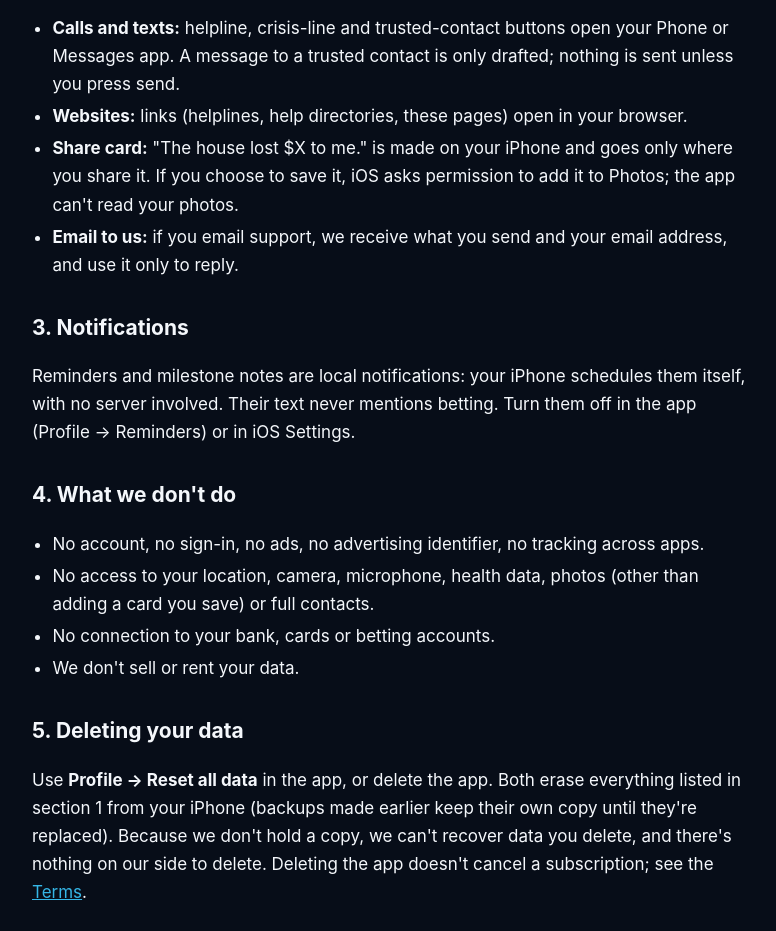
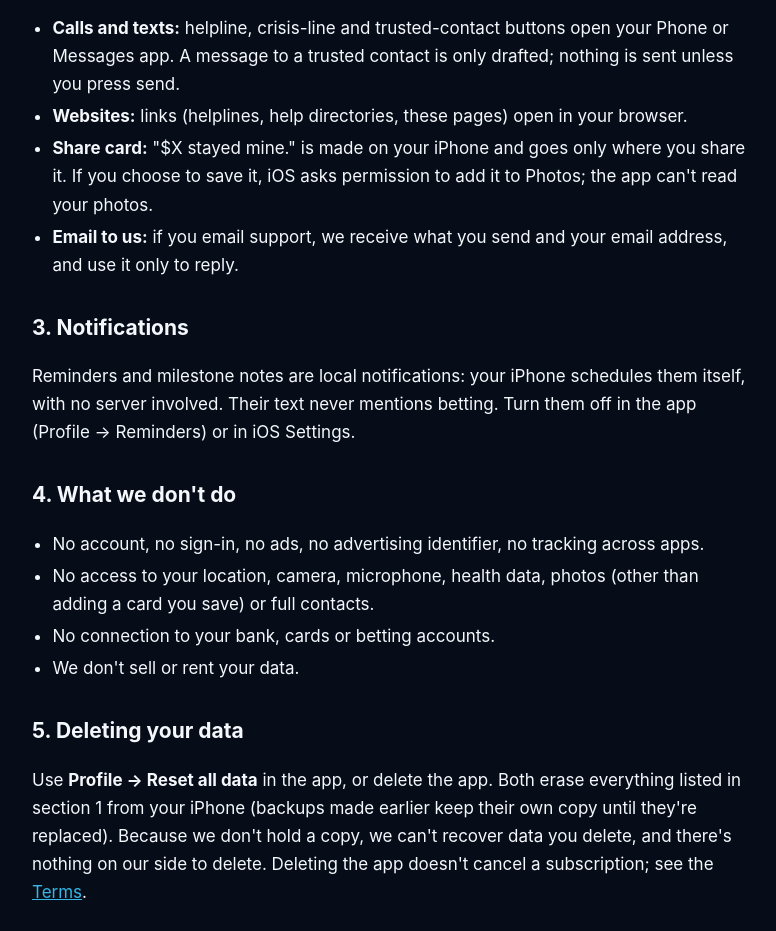
Before and after one commit to andrewbusinessnow-ship-it/cashedout-site, a plain HTML site: page privacy/index.html in a window 1280 px wide. Shown: the part 1365-2296 px from the top of the page, without its empty margins (248-1024 px from the left). Drawn offline with Linux system fonts and the light colour scheme.

Commit message:
Sync from cashed-out docs/ at 8411bb9

```diff
--- a/privacy/index.html
+++ b/privacy/index.html
@@ -47,7 +47,7 @@ footer{max-width:720px;margin:0 auto;padding:20px 0 40px;border-top:1px solid va
 <ul>
 <li><strong>Calls and texts:</strong> helpline, crisis-line and trusted-contact buttons open your Phone or Messages app. A message to a trusted contact is only drafted; nothing is sent unless you press send.</li>
 <li><strong>Websites:</strong> links (helplines, help directories, these pages) open in your browser.</li>
-<li><strong>Share card:</strong> "The house lost $X to me." is made on your iPhone and goes only where you share it. If you choose to save it, iOS asks permission to add it to Photos; the app can't read your photos.</li>
+<li><strong>Share card:</strong> "$X stayed mine." is made on your iPhone and goes only where you share it. If you choose to save it, iOS asks permission to add it to Photos; the app can't read your photos.</li>
 <li><strong>Email to us:</strong> if you email support, we receive what you send and your email address, and use it only to reply.</li>
 </ul>
 
```
Also changed, not shown: terms/index.html (+1 -1 lines).
